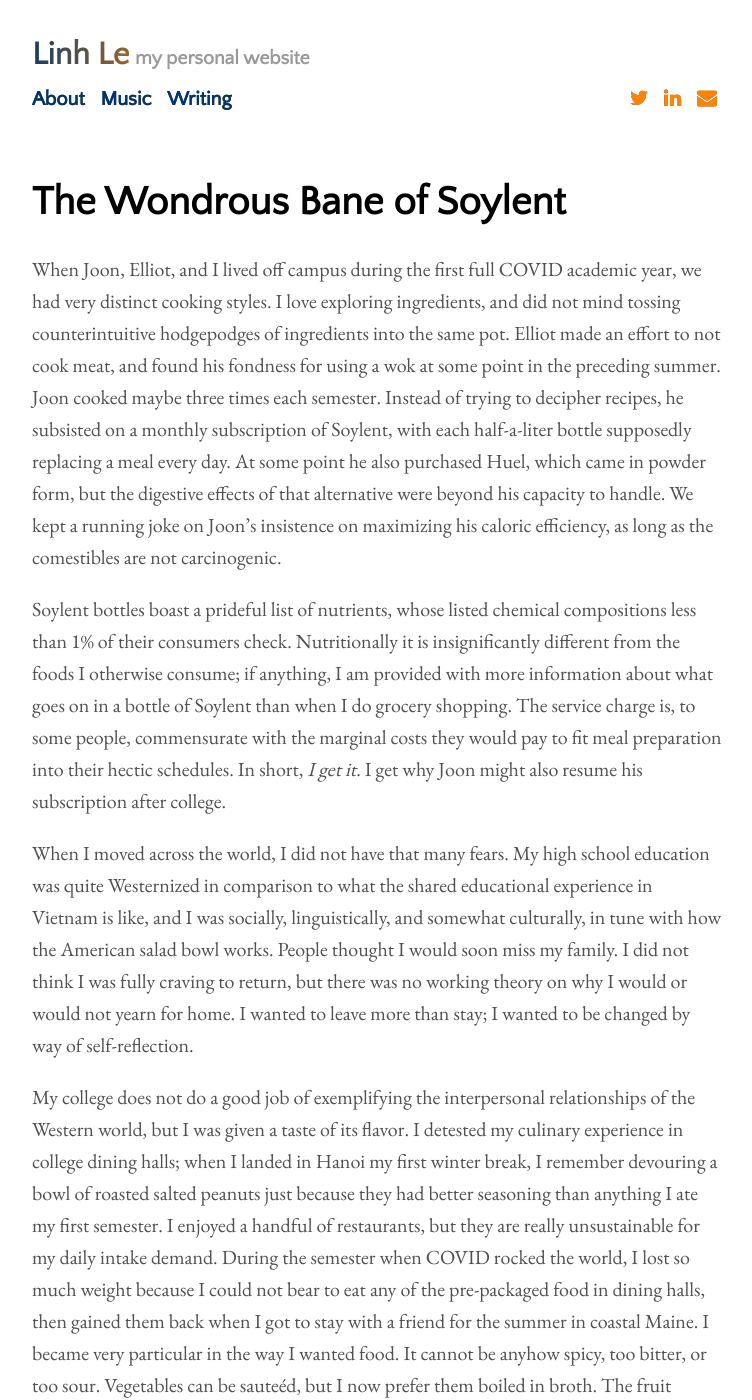
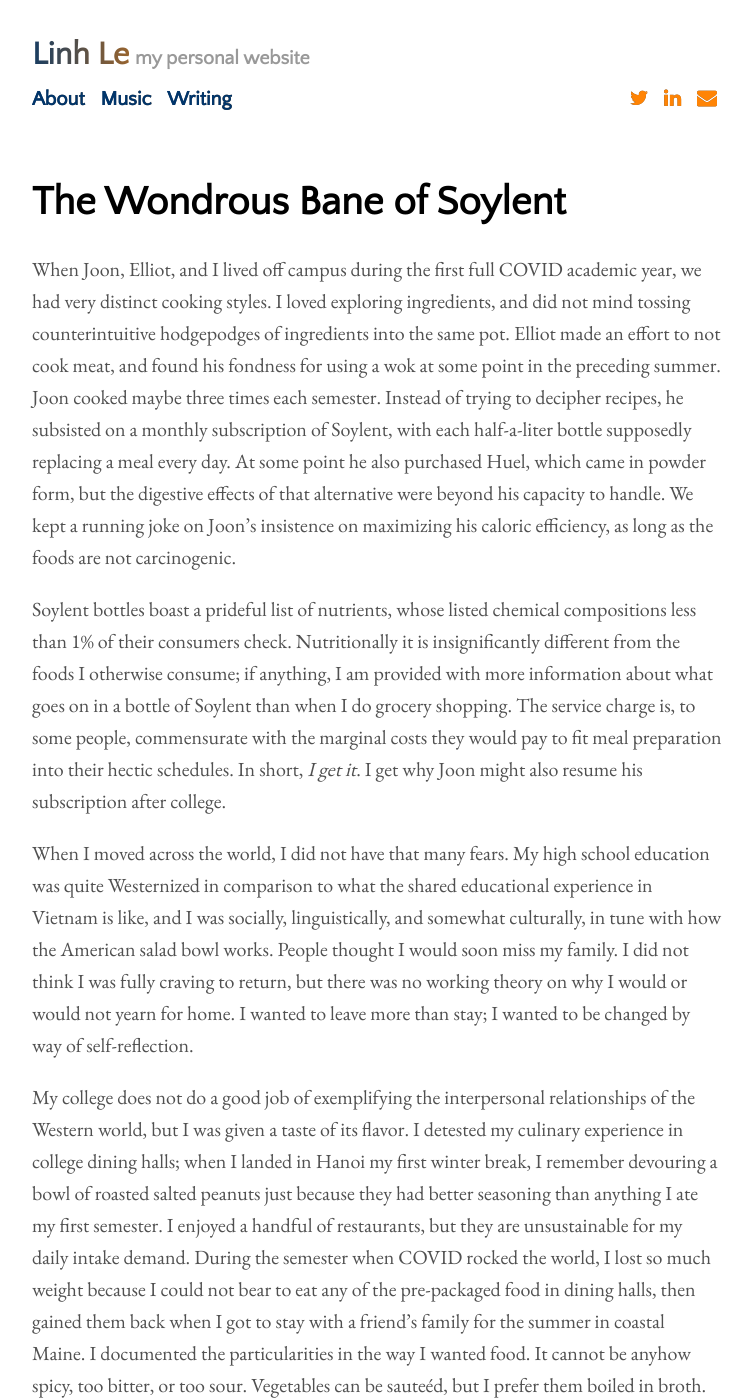
Before and after one commit to aidenva/aidenva.github.io, a Jekyll site: the page built from _posts/2022-05-18-soylent.md, in a window 1280 px wide and 1400 px high. Shown: the whole window, without its empty margins (263-1015 px from the left). Built offline with Jekyll 4.4.1, drawn with Linux system fonts in a browser that asks for light colours; some of the changed text lies outside the part shown.

Commit message:
edit soylent

```diff
--- a/_posts/2022-05-18-soylent.md
+++ b/_posts/2022-05-18-soylent.md
@@ -7,13 +7,13 @@
 
 ---
 
-When Joon, Elliot, and I lived off campus during the first full COVID academic year, we had very distinct cooking styles. I love exploring ingredients, and did not mind tossing counterintuitive hodgepodges of ingredients into the same pot. Elliot made an effort to not cook meat, and found his fondness for using a wok at some point in the preceding summer. Joon cooked maybe three times each semester. Instead of trying to decipher recipes, he subsisted on a monthly subscription of Soylent, with each half-a-liter bottle supposedly replacing a meal every day. At some point he also purchased Huel, which came in powder form, but the digestive effects of that alternative were beyond his capacity to handle. We kept a running joke on Joon's insistence on maximizing his caloric efficiency, as long as the comestibles are not carcinogenic.
+When Joon, Elliot, and I lived off campus during the first full COVID academic year, we had very distinct cooking styles. I loved exploring ingredients, and did not mind tossing counterintuitive hodgepodges of ingredients into the same pot. Elliot made an effort to not cook meat, and found his fondness for using a wok at some point in the preceding summer. Joon cooked maybe three times each semester. Instead of trying to decipher recipes, he subsisted on a monthly subscription of Soylent, with each half-a-liter bottle supposedly replacing a meal every day. At some point he also purchased Huel, which came in powder form, but the digestive effects of that alternative were beyond his capacity to handle. We kept a running joke on Joon's insistence on maximizing his caloric efficiency, as long as the foods are not carcinogenic.
 
 Soylent bottles boast a prideful list of nutrients, whose listed chemical compositions less than 1% of their consumers check. Nutritionally it is insignificantly different from the foods I otherwise consume; if anything, I am provided with more information about what goes on in a bottle of Soylent than when I do grocery shopping. The service charge is, to some people, commensurate with the marginal costs they would pay to fit meal preparation into their hectic schedules. In short, <em>I get it</em>. I get why Joon might also resume his subscription after college.
 
 When I moved across the world, I did not have that many fears. My high school education was quite Westernized in comparison to what the shared educational experience in Vietnam is like, and I was socially, linguistically, and somewhat culturally, in tune with how the American salad bowl works. People thought I would soon miss my family. I did not think I was fully craving to return, but there was no working theory on why I would or would not yearn for home. I wanted to leave more than stay; I wanted to be changed by way of self-reflection.
 
-My college does not do a good job of exemplifying the interpersonal relationships of the Western world, but I was given a taste of its flavor. I detested my culinary experience in college dining halls; when I landed in Hanoi my first winter break, I remember devouring a bowl of roasted salted peanuts just because they had better seasoning than anything I ate my first semester. I enjoyed a handful of restaurants, but they are really unsustainable for my daily intake demand. During the semester when COVID rocked the world, I lost so much weight because I could not bear to eat any of the pre-packaged food in dining halls, then gained them back when I got to stay with a friend for the summer in coastal Maine. I became very particular in the way I wanted food. It cannot be anyhow spicy, too bitter, or too sour. Vegetables can be sauteéd, but I now prefer them boiled in broth. The fruit selection needs to be tropical, and I have grown past rotation of watermelon, cantaloupe, and melon.
+My college does not do a good job of exemplifying the interpersonal relationships of the Western world, but I was given a taste of its flavor. I detested my culinary experience in college dining halls; when I landed in Hanoi my first winter break, I remember devouring a bowl of roasted salted peanuts just because they had better seasoning than anything I ate my first semester. I enjoyed a handful of restaurants, but they are unsustainable for my daily intake demand. During the semester when COVID rocked the world, I lost so much weight because I could not bear to eat any of the pre-packaged food in dining halls, then gained them back when I got to stay with a friend's family for the summer in coastal Maine. I documented the particularities in the way I wanted food. It cannot be anyhow spicy, too bitter, or too sour. Vegetables can be sauteéd, but I prefer them boiled in broth. The fruit selection needs to be tropical, and I have grown past rotation of watermelon, cantaloupe, and melon.
 
 As I learn to live by myself while intensifying my involvement on campus, I budget my mental capacity by choosing to care about certain things and yielding my control over others. Accounting for the fact that no Yale students were allowed any cooking in dorms beyond a microwave, I had to learn to adapt. I needed to try if oatmeal and salads could also taste good, if I could constrain myself to just eating bananas for snacks, and if my culturally informed gustatory tendencies can be diversified with cuisines from other corners of the world. And it worked, to some extent.
 
```
Also changed, not shown: other parts of _posts/2022-05-18-soylent.md (+1 -1 lines).
